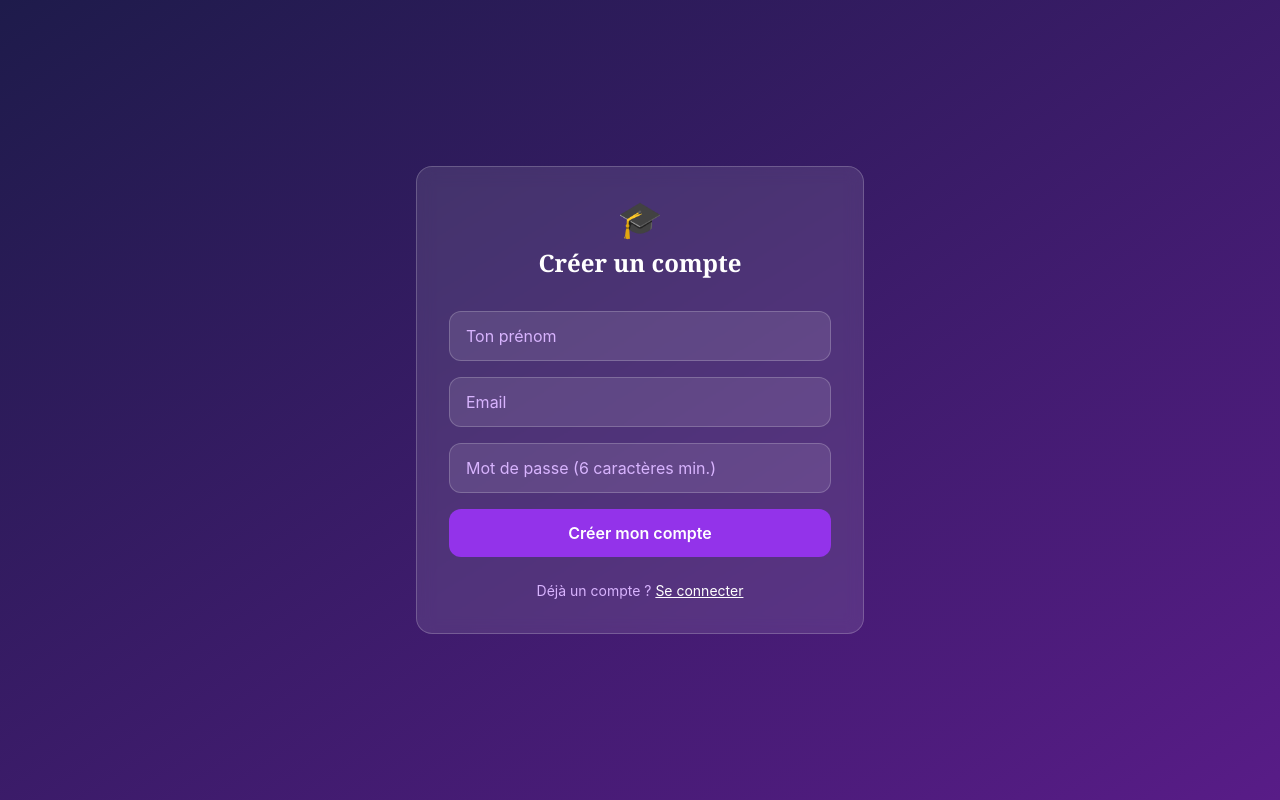
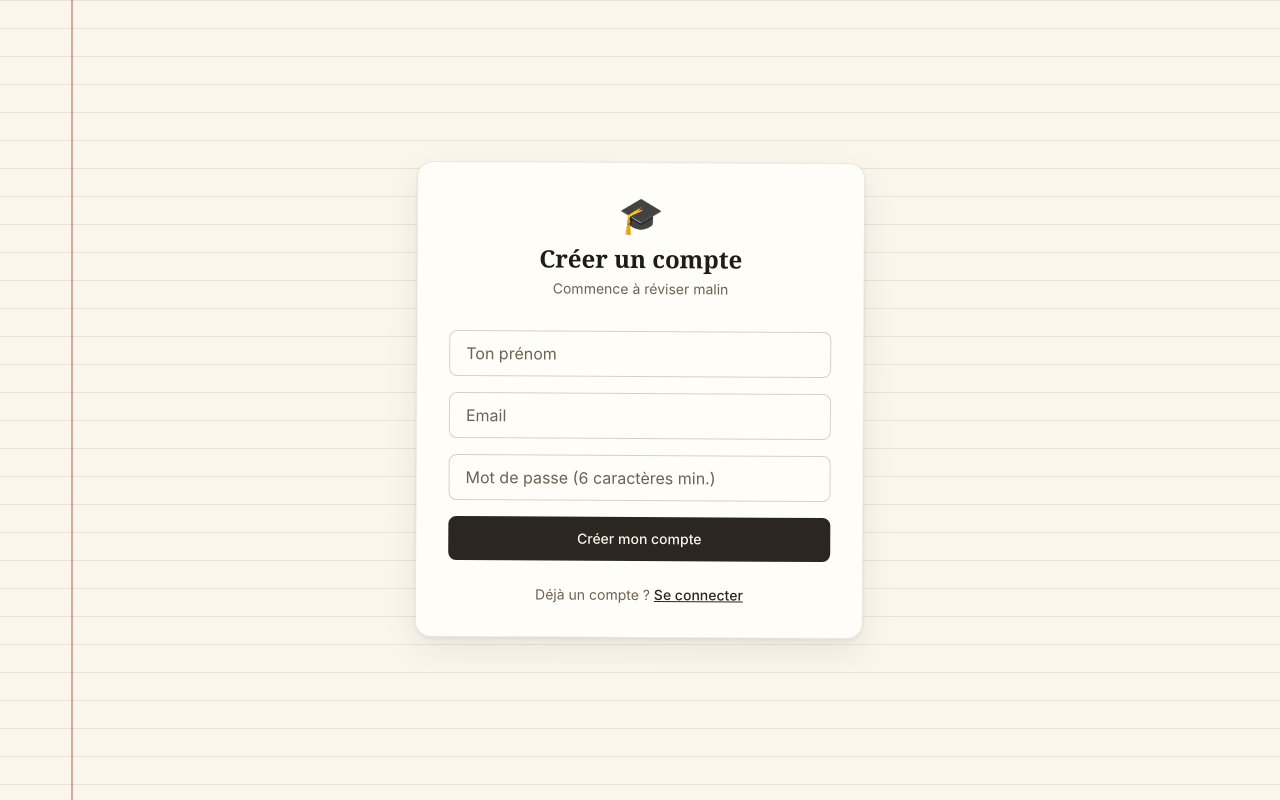
Before and after one commit to wimicode/StudyAI-Plus, a Next.js app: page /auth/register in a window 1280 px wide. Built offline with nearby package versions, Linux system fonts and the light colour scheme; no server answers.

Commit message:
Update page.tsx

```diff
--- a/src/app/auth/register/page.tsx
+++ b/src/app/auth/register/page.tsx
@@ -26,38 +26,39 @@ export default function RegisterPage() {
   }
 
   return (
-    <div className="min-h-screen bg-gradient-to-br from-indigo-950 to-purple-900 flex items-center justify-center px-4">
-      <div className="bg-white/10 backdrop-blur border border-white/20 rounded-2xl p-8 w-full max-w-md">
+    <div className="min-h-screen flex items-center justify-center px-4 py-12">
+      <div className="bg-paper-50 border border-ink-700/10 rounded-2xl p-8 w-full max-w-md shadow-[0_2px_4px_rgba(43,38,32,0.06),0_12px_32px_rgba(43,38,32,0.08)] rotate-[0.3deg]">
         <div className="text-center mb-8">
           <div className="text-4xl mb-2">🎓</div>
-          <h1 className="text-2xl font-bold text-white">Créer un compte</h1>
+          <h1 className="font-serif text-2xl font-semibold text-ink-800">Créer un compte</h1>
+          <p className="text-sm text-ink-400 mt-1">Commence à réviser malin</p>
         </div>
         <form onSubmit={handleRegister} className="space-y-4">
           <input
             type="text" placeholder="Ton prénom" value={fullName} onChange={e => setFullName(e.target.value)}
-            className="w-full bg-white/10 border border-white/20 rounded-xl px-4 py-3 text-white placeholder-purple-300 focus:outline-none focus:ring-2 focus:ring-purple-500"
+            className="input"
           />
           <input
             type="email" placeholder="Email" value={email} onChange={e => setEmail(e.target.value)}
             required
-            className="w-full bg-white/10 border border-white/20 rounded-xl px-4 py-3 text-white placeholder-purple-300 focus:outline-none focus:ring-2 focus:ring-purple-500"
+            className="input"
           />
           <input
             type="password" placeholder="Mot de passe (6 caractères min.)" value={password} onChange={e => setPassword(e.target.value)}
             required minLength={6}
-            className="w-full bg-white/10 border border-white/20 rounded-xl px-4 py-3 text-white placeholder-purple-300 focus:outline-none focus:ring-2 focus:ring-purple-500"
+            className="input"
           />
-          {error && <p className="text-red-400 text-sm">{error}</p>}
+          {error && <p className="text-rust-600 text-sm">{error}</p>}
           <button
             type="submit" disabled={loading}
-            className="w-full bg-purple-600 hover:bg-purple-500 disabled:opacity-50 text-white font-semibold py-3 rounded-xl transition-all"
+            className="btn-primary w-full py-3"
           >
             {loading ? 'Création...' : 'Créer mon compte'}
           </button>
         </form>
-        <p className="text-center text-purple-300 text-sm mt-6">
+        <p className="text-center text-ink-400 text-sm mt-6">
           Déjà un compte ?{' '}
-          <Link href="/auth/login" className="text-white underline">Se connecter</Link>
+          <Link href="/auth/login" className="text-ink-700 font-medium underline">Se connecter</Link>
         </p>
       </div>
     </div>
```
